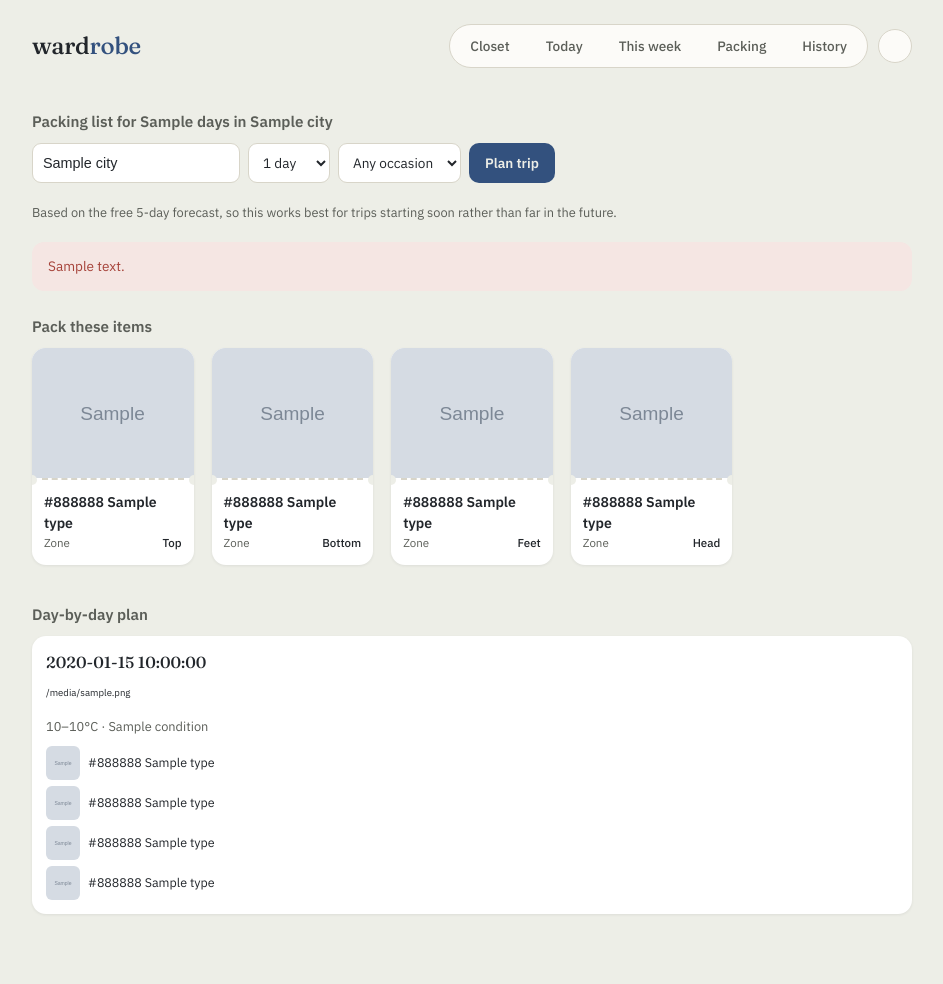
After one commit to stanleykev7-rgb/wardrobe-app, a Flask app: template templates/packing_list.html in a window 1280 px wide. The commit adds this page. Shown: the whole page, without its empty margins (168-1111 px from the left). Run offline with Flask 3, Linux system fonts and the light colour scheme; the template is opened without the code that fills it: most values are stand-ins (such as "Sample title", 1, 10 or a date in 2020); grey boxes marked "Sample" are stand-in pictures; parts of the project's set-up code (start-up, migrations or seed data) failed here and were passed over.

Commit message:
Add packing list generator (reuses the weekly variety-picking logic, aggregates a deduplicated checklist across the trip); refactor shared day-planning loop into recommend.plan_days

```diff
--- a/main.py
+++ b/main.py
@@ -313,27 +313,73 @@ def week():
     except Exception:
         bias = 0
 
+    planned_days = recommend.plan_days(filtered_closet, forecast_days, bias=bias)
+
     days = []
-    previous_picks = {"top": None, "bottom": None, "feet": None, "head": None}
-    for day_weather in forecast_days:
-        temp = day_weather.get("feels_like_c", day_weather.get("temp_c", 20))
-        target = recommend.target_warmth(temp, bias)
-        need_waterproof = day_weather.get("rain", False)
-
-        picks = {}
-        for zone in recommend.ZONES_REQUIRED + recommend.ZONES_OPTIONAL:
-            avoid_id = previous_picks[zone]["id"] if previous_picks[zone] else None
-            picks[zone] = recommend.pick_for_zone_with_variety(filtered_closet, zone, target, need_waterproof, avoid_id=avoid_id)
-        previous_picks = picks
-
+    for planned_day in planned_days:
         days.append({
-            "date": day_weather["date"],
-            "weather": day_weather,
-            "picks": picks,
-            "weather_icon": weather_icon_svg(day_weather.get("condition", "")),
+            "date": planned_day["date"],
+            "weather": planned_day["weather"],
+            "picks": planned_day["picks"],
+            "weather_icon": weather_icon_svg(planned_day["weather"].get("condition", "")),
         })
 
     return render_template("week.html", days=days, city=city, occasion=occasion, occasion_note=occasion_note)
+
+
+@app.route("/packing-list")
+def packing_list():
+    city = request.args.get("city", os.environ.get("DEFAULT_CITY", "Kochi,IN"))
+    occasion = request.args.get("occasion", "any")
+    try:
+        trip_days = max(1, min(5, int(request.args.get("days", 3))))
+    except ValueError:
+        trip_days = 3
+
+    try:
+        forecast_days = get_forecast(city, days=trip_days)
+    except Exception as e:
+        flash(f"Could not fetch forecast: {e}")
+        return redirect(url_for("index"))
+
+    closet = load_closet()
+    if not closet:
+        flash("Your closet is empty — upload some clothes first.")
+        return redirect(url_for("index"))
+
+    filtered_closet, occasion_note = filter_by_occasion(closet, occasion)
+
+    try:
+        bias = compute_warmth_bias(get_history())
+    except Exception:
+        bias = 0
+
+    planned_days = recommend.plan_days(filtered_closet, forecast_days, bias=bias)
+
+    # Aggregate the unique set of items across the whole trip into one
+    # packing checklist, grouped by zone, alongside the day-by-day plan.
+    seen_ids = set()
+    checklist = {"top": [], "bottom": [], "feet": [], "head": []}
+    for day in planned_days:
+        for zone, item in day["picks"].items():
+            if item and item["id"] not in seen_ids:
+                seen_ids.add(item["id"])
+                checklist[zone].append(item)
+
+    days = [
+        {
+            "date": d["date"],
+            "weather": d["weather"],
+            "picks": d["picks"],
+            "weather_icon": weather_icon_svg(d["weather"].get("condition", "")),
+        }
+        for d in planned_days
+    ]
+
+    return render_template(
+        "packing_list.html", days=days, checklist=checklist, city=city,
+        occasion=occasion, occasion_note=occasion_note, trip_days=trip_days,
+    )
 
 
 @app.route("/keep-alive")
--- a/recommend.py
+++ b/recommend.py
@@ -67,6 +67,35 @@ def pick_for_zone_with_variety(closet: list, zone: str, target: int, need_waterp
     return candidates[0]
 
 
+def plan_days(closet: list, forecast_days: list, bias: int = 0) -> list:
+    """
+    Given a list of daily weather summaries (from weather.get_forecast),
+    plans one outfit per day using the variety-aware picker, avoiding
+    repeating the previous day's pick in each zone where an alternative
+    exists. Used by both the weekly view and the packing list generator
+    so they share one tested implementation.
+
+    Returns: [{"date": str, "weather": dict, "picks": {zone: item_or_None}}, ...]
+    """
+    days = []
+    previous_picks = {"top": None, "bottom": None, "feet": None, "head": None}
+
+    for day_weather in forecast_days:
+        temp = day_weather.get("feels_like_c", day_weather.get("temp_c", 20))
+        target = target_warmth(temp, bias)
+        need_waterproof = day_weather.get("rain", False)
+
+        picks = {}
+        for zone in ZONES_REQUIRED + ZONES_OPTIONAL:
+            avoid_id = previous_picks[zone]["id"] if previous_picks[zone] else None
+            picks[zone] = pick_for_zone_with_variety(closet, zone, target, need_waterproof, avoid_id=avoid_id)
+        previous_picks = picks
+
+        days.append({"date": day_weather["date"], "weather": day_weather, "picks": picks})
+
+    return days
+
+
 def suggest_outfit(closet: list, weather: dict, bias: int = 0) -> dict:
     """
     closet: list of item dicts (see closet_store)
--- a/templates/base.html
+++ b/templates/base.html
@@ -78,7 +78,8 @@
       cursor: pointer; display: flex; align-items: center; justify-content: center; color: var(--ink-soft); flex-shrink: 0;
     }
     @media (max-width: 480px) {
-      .tabs a { padding: 6px 10px; font-size: 0.78rem; }
+      .tabs { overflow-x: auto; max-width: 70vw; }
+      .tabs a { padding: 6px 10px; font-size: 0.78rem; white-space: nowrap; }
       .brand { font-size: 1.3rem; }
     }
 
@@ -305,6 +306,7 @@
         <a href="{{ url_for('index') }}" class="{{ 'active' if request.endpoint == 'index' }}">Closet</a>
         <a href="{{ url_for('suggest') }}" class="show-loading-link {{ 'active' if request.endpoint == 'suggest' }}" data-loading-message="Checking today's weather and styling an outfit…">Today</a>
         <a href="{{ url_for('week') }}" class="show-loading-link {{ 'active' if request.endpoint == 'week' }}" data-loading-message="Pulling the forecast and planning outfits…">This week</a>
+        <a href="{{ url_for('packing_list') }}" class="show-loading-link {{ 'active' if request.endpoint == 'packing_list' }}" data-loading-message="Planning your trip…">Packing</a>
         <a href="{{ url_for('history') }}" class="{{ 'active' if request.endpoint == 'history' }}">History</a>
       </div>
       <button class="theme-toggle" id="theme-toggle" aria-label="Toggle dark mode" type="button">
--- /dev/null
+++ b/templates/packing_list.html
@@ -0,0 +1,70 @@
+{% extends "base.html" %}
+{% block title %}Packing List{% endblock %}
+{% block content %}
+
+  <h2 class="section-title">Packing list for {{ trip_days }} day{{ 's' if trip_days != 1 }} in {{ city.split(',')[0] }}</h2>
+
+  <form action="{{ url_for('packing_list') }}" method="get" class="show-loading-form filter-row" data-loading-message="Planning your trip…">
+    <input type="text" name="city" placeholder="City,CountryCode e.g. Kochi,IN" value="{{ city }}">
+    <select name="days">
+      {% for n in [1, 2, 3, 4, 5] %}
+        <option value="{{ n }}" {{ 'selected' if trip_days == n }}>{{ n }} day{{ 's' if n != 1 }}</option>
+      {% endfor %}
+    </select>
+    <select name="occasion">
+      {% for o in ['any', 'casual', 'work', 'formal', 'gym'] %}
+        <option value="{{ o }}" {{ 'selected' if occasion == o }}>{{ 'Any occasion' if o == 'any' else o|capitalize }}</option>
+      {% endfor %}
+    </select>
+    <input type="submit" value="Plan trip">
+  </form>
+
+  <p style="font-size:0.8rem; color: var(--ink-soft); margin-bottom:20px;">
+    Based on the free 5-day forecast, so this works best for trips starting soon rather than far in the future.
+  </p>
+
+  {% if occasion_note %}<div class="notes-block" style="margin-bottom:20px;">{{ occasion_note }}</div>{% endif %}
+
+  <h2 class="section-title">Pack these items</h2>
+  <div class="tag-grid" style="margin-bottom: 30px;">
+    {% for zone in ['top', 'bottom', 'feet', 'head'] %}
+      {% for item in checklist[zone] %}
+        <div class="tag">
+          <div class="tag-photo"><img src="{{ item.image_url }}" alt="{{ item.type }}"></div>
+          <div class="tag-perf"></div>
+          <div class="tag-body">
+            <p class="tag-title">{{ item.color }} {{ item.type }}</p>
+            <div class="tag-specs">
+              <div class="tag-spec-row"><span class="tag-spec-label">Zone</span><span class="tag-spec-val">{{ zone|capitalize }}</span></div>
+            </div>
+          </div>
+        </div>
+      {% endfor %}
+    {% endfor %}
+  </div>
+
+  <h2 class="section-title">Day-by-day plan</h2>
+  <div class="day-grid">
+    {% for day in days %}
+      <div class="day-card">
+        <p class="day-label">{{ day.date }}</p>
+        <div class="weather-icon-wrap" style="transform: scale(0.6); transform-origin: left center;">{{ day.weather_icon|safe }}</div>
+        <p class="day-temp">{{ day.weather.temp_min|round(1) }}–{{ day.weather.temp_max|round(1) }}°C · {{ day.weather.condition }}</p>
+        <div class="day-thumbs">
+          {% for zone in ['top', 'bottom', 'feet', 'head'] %}
+            {% set item = day.picks[zone] %}
+            <div class="day-thumb">
+              {% if item %}
+                <img src="{{ item.image_url }}" alt="{{ item.type }}">
+                <span>{{ item.color }} {{ item.type }}</span>
+              {% else %}
+                <div class="empty-thumb"></div>
+                <span>—</span>
+              {% endif %}
+            </div>
+          {% endfor %}
+        </div>
+      </div>
+    {% endfor %}
+  </div>
+{% endblock %}
```
